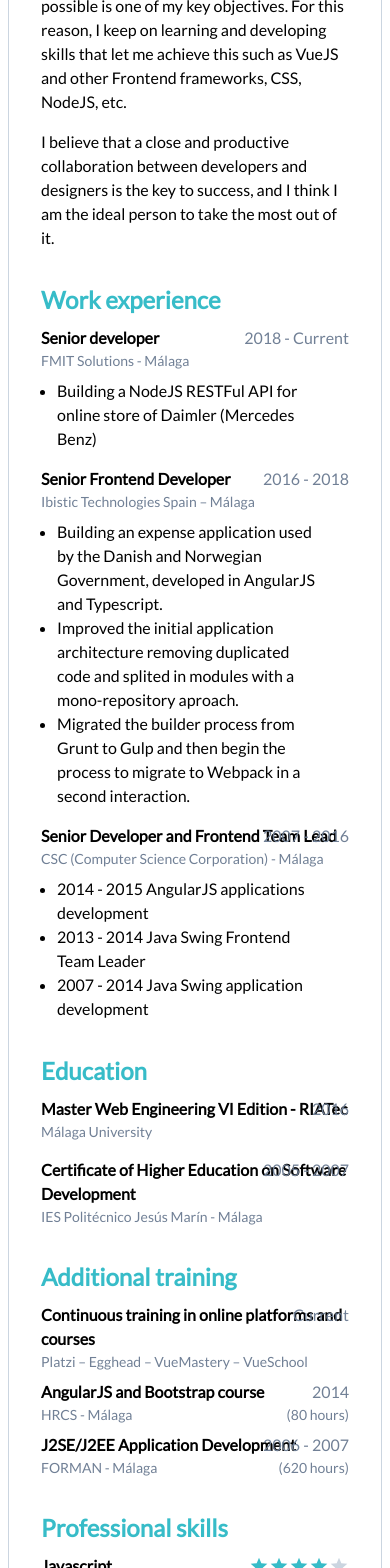
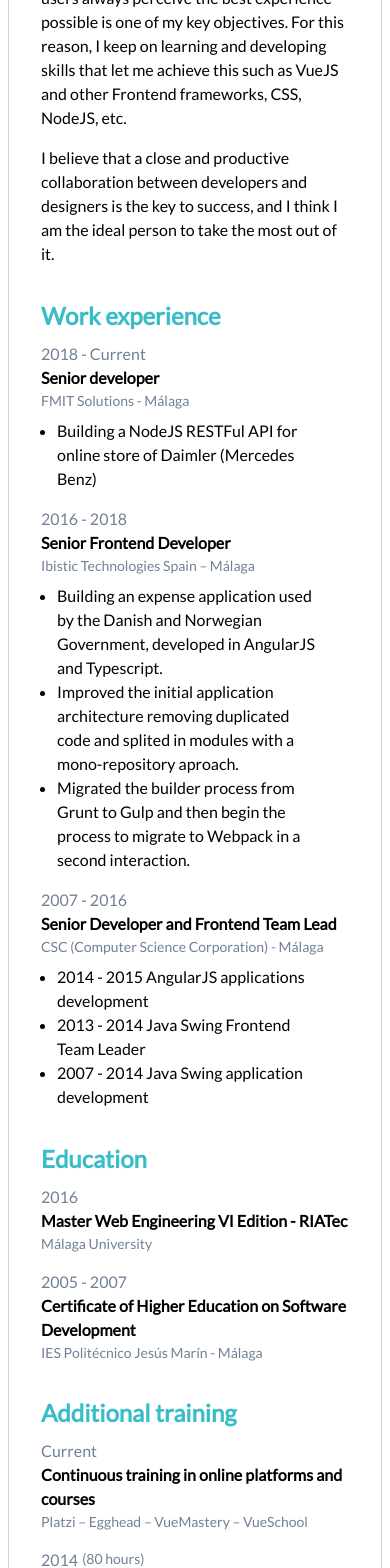
Before and after one commit to antoniogiroz/antoniogiroz.com, a Nuxt app: page /me in a window 390 px wide. Shown: the part 432-2000 px from the top of the page. Built offline with nearby package versions, Linux system fonts and the light colour scheme.

Commit message:
Responsive improvements

```diff
--- a/pages/me.vue
+++ b/pages/me.vue
@@ -1,7 +1,7 @@
 <template>
   <div>
     <h2 class="text-3xl font-bold text-center">About me</h2>
-    <h3 class="text-2xl font-bold text-theme">Biography</h3>
+    <h3 class="mt-4 text-2xl font-bold text-theme">Biography</h3>
     <p class="mt-2">
       I am a software developer with 10+ years of experience using different
       technologies. During my career I've worked as a full-stack developer, both
@@ -21,8 +21,8 @@
     </p>
 
     <h3 class="mt-8 text-2xl font-bold text-theme">Work experience</h3>
-    <div class="relative mt-2 flex flex-col md:flex-row">
-      <div class="absolute self-end text-gray-600 md:w-48 md:static md:mt-0 md:self-start">2018 - Current</div>
+    <div class="mt-2 flex flex-col md:flex-row">
+      <div class="text-gray-600 md:w-48">2018 - Current</div>
       <div class="flex-1">
         <h3 class="font-semibold">Senior developer</h3>
         <p class="text-sm text-gray-600">FMIT Solutions - Málaga</p>
@@ -34,8 +34,8 @@
         </ul>
       </div>
     </div>
-    <div class="relative mt-4 flex flex-col md:flex-row">
-      <div class="absolute self-end text-gray-600 md:w-48 md:static md:mt-0 md:self-start">2016 - 2018</div>
+    <div class="mt-4 flex flex-col md:flex-row">
+      <div class="text-gray-600 md:w-48">2016 - 2018</div>
       <div class="flex-1">
         <h3 class="font-semibold">Senior Frontend Developer</h3>
         <p class="text-sm text-gray-600">Ibistic Technologies Spain – Málaga</p>
@@ -55,8 +55,8 @@
         </ul>
       </div>
     </div>
-    <div class="relative mt-4 flex flex-col md:flex-row">
-      <div class="absolute self-end text-gray-600 md:w-48 md:static md:mt-0 md:self-start">2007 - 2016</div>
+    <div class="mt-4 flex flex-col md:flex-row">
+      <div class="text-gray-600 md:w-48">2007 - 2016</div>
       <div class="flex-1">
         <h3 class="font-semibold">Senior Developer and Frontend Team Lead</h3>
         <p class="text-sm text-gray-600">CSC (Computer Science Corporation) - Málaga</p>
@@ -69,15 +69,15 @@
     </div>
 
     <h3 class="mt-8 text-2xl font-bold text-theme">Education</h3>
-    <div class="relative mt-2 flex flex-col md:flex-row">
-      <div class="absolute self-end text-gray-600 md:w-48 md:static md:mt-0 md:self-start">2016</div>
+    <div class="mt-2 flex flex-col md:flex-row">
+      <div class="text-gray-600 md:w-48">2016</div>
       <div class="flex-1">
         <h3 class="font-semibold">Master Web Engineering VI Edition - RIATec</h3>
         <p class="text-sm text-gray-600">Málaga University</p>
       </div>
     </div>
-    <div class="relative mt-4 flex flex-col md:flex-row">
-      <div class="absolute self-end text-gray-600 md:w-48 md:static md:mt-0 md:self-start">2005 - 2007</div>
+    <div class="mt-4 flex flex-col md:flex-row">
+      <div class="text-gray-600 md:w-48">2005 - 2007</div>
       <div class="flex-1">
         <h3 class="font-semibold">Certificate of Higher Education on Software Development</h3>
         <p class="text-sm text-gray-600">IES Politécnico Jesús Marín - Málaga</p>
@@ -85,27 +85,27 @@
     </div>
 
     <h3 class="mt-8 text-2xl font-bold text-theme">Additional training</h3>
-    <div class="relative mt-2 flex flex-col md:flex-row">
-      <div class="absolute self-end text-gray-600 text-right md:w-48 md:static md:mt-0 md:self-start md:text-left">Current</div>
+    <div class="mt-2 flex flex-col md:flex-row">
+      <div class="text-gray-600 md:w-48">Current</div>
       <div class="flex-1">
         <h3 class="font-semibold">Continuous training in online platforms and courses</h3>
         <p class="text-sm text-gray-600">Platzi – Egghead – VueMastery – VueSchool</p>
       </div>
     </div>
-    <div class="relative mt-2 flex flex-col md:flex-row">
-      <div class="absolute self-end text-gray-600 text-right md:w-48 md:static md:mt-0 md:self-start md:text-left">
+    <div class="mt-4 flex flex-col md:flex-row">
+      <div class="flex text-gray-600 md:w-48 md:flex-col">
         2014
-        <span class="text-sm block">(80 hours)</span>
+        <span class="ml-1 text-sm md:m-0">(80 hours)</span>
       </div>
       <div class="flex-1">
         <h3 class="font-semibold">AngularJS and Bootstrap course</h3>
         <p class="text-sm text-gray-600">HRCS - Málaga</p>
       </div>
     </div>
-    <div class="mt-2 flex flex-col md:flex-row">
-      <div class="absolute self-end text-gray-600 text-right md:w-48 md:static md:mt-0 md:self-start md:text-left">
+    <div class="mt-4 flex flex-col md:flex-row">
+      <div class="flex text-gray-600 md:w-48 md:flex-col">
         2006 - 2007
-        <span class="text-sm block">(620 hours)</span>
+        <span class="ml-1 text-sm md:m-0">(620 hours)</span>
       </div>
       <div class="flex-1">
         <h3 class="font-semibold">J2SE/J2EE Application Development</h3>
```
